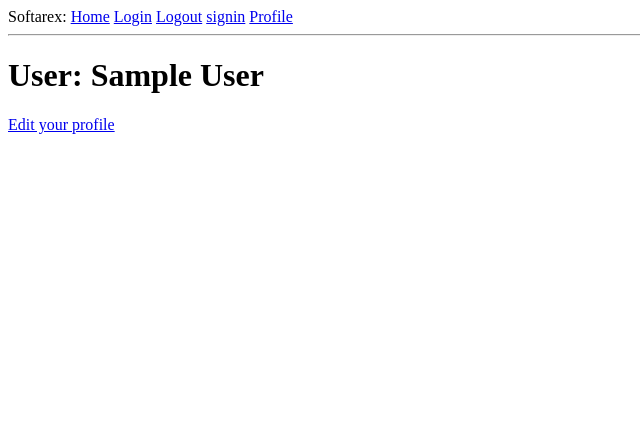
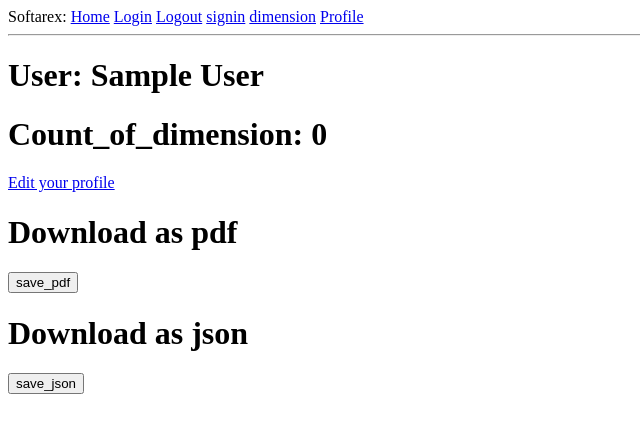
Before and after one commit to Alexeybary/softarex_application, a Flask app: a page that uses application/templates/base.html in a window 1280 px wide. Shown: the top 433 px of the page, without its empty margins (0-640 px from the left). Run offline with Flask 2, Linux system fonts and the light colour scheme; the visitor is signed in with stand-in values (Sample User, id 1); data comes from the database, SQL or seed files in the repository; parts of the project's set-up code (start-up, migrations or seed data) failed here and were passed over; some libraries are stand-ins or nearby versions.

Commit message:
softarex

```diff
--- a/application/forms.py
+++ b/application/forms.py
@@ -1,4 +1,7 @@
+import csv
+
 from flask_wtf import FlaskForm
+from flask_wtf.file import FileField, FileAllowed, FileRequired
 from wtforms import StringField, PasswordField, BooleanField, SubmitField
 from wtforms.validators import DataRequired
 from wtforms import StringField, TextAreaField, SubmitField
@@ -13,5 +16,26 @@ class LoginForm(FlaskForm):
 
 class EditProfileForm(FlaskForm):
     username = StringField('Username', validators=[DataRequired()])
-    about_me = TextAreaField('About me', validators=[Length(min=0, max=140)])
     submit = SubmitField('Submit')
+
+class DimensionForm(FlaskForm):
+    dimension= StringField('Dimension', validators=[DataRequired()])
+    submit = SubmitField('Submit')
+
+class ValidateFile(object):
+    def __call__(self, value):
+        if value is None:    # do something when None
+            return None
+class UploadForm(FlaskForm):
+    file = FileField('File')
+    dimension_name= StringField('Dimension_name', validators=[DataRequired()])
+    upload = SubmitField('upload')
+
+class DeleteForm(FlaskForm):
+    delete = SubmitField('delete')
+
+class Download_pdf(FlaskForm):
+        save_pdf = SubmitField('save_pdf')
+
+class Download_json(FlaskForm):
+    save_json=SubmitField('save_json')
--- a/application/models.py
+++ b/application/models.py
@@ -8,8 +8,9 @@ class User(UserMixin, db.Model):
     id = db.Column(db.Integer, primary_key=True)
     name = db.Column(db.String())
     password=db.Column(db.String())
+    count_of_dimension=db.Column(db.Integer,default=0)
 
-    def __init__(self, name,psw):
+    def __init__(self, name,psw,):
         self.name = name
         self.password=psw
 
@@ -21,3 +22,16 @@ class User(UserMixin, db.Model):
 @login.user_loader
 def load_user(id):
     return User.query.get(int(id))
+class Dimension(db.Model):
+    __tablename__ ='dimension'
+
+    id = db.Column(db.Integer, primary_key=True)
+    name = db.Column(db.String())
+    dimension=db.Column(db.String())
+    dimension_name=db.Column(db.String())
+    def __int__(self,name,dimension,dimension_name):
+        self.name=name
+        self.dimension=dimension
+        self.dimension_name=dimension_name
+    def __repr__(self):
+        return f"{self.name}"
--- /dev/null
+++ b/application/predictions.py
@@ -0,0 +1,51 @@
+import pickle
+import sklearn
+import pandas as pd
+
+filename = 'model_v1.pk'
+with open('/home/alexey/PycharmProjects/flaskProject/static/' + filename, 'rb') as f:
+    loaded_model = pickle.load(f)
+
+
+def check_file(file):
+    if (file == None):
+        return False
+    if (file.filename.endswith('.csv')):
+        return True
+    return False
+
+
+def make_prediction(file):
+    data = pd.read_csv(file)
+    if 'Id' in data.columns:
+        data = data.drop('Id', axis=1)
+    if 'City' in data.columns:
+        data = data.drop('City', axis=1)
+    data.fillna(value=0, inplace=True)
+    if 'Type' in data.columns:
+        data.loc[data['Type'] == 'MB', 'Type'] = 'DT'
+    else:
+        raise Exception
+    p_cols_true = ['P1', 'P2', 'P6', 'P11', 'P19', 'P20', 'P21', 'P28', 'P37']
+    for i in p_cols_true:
+        if i not in data.columns:
+            raise Exception
+    cat_cols = [i for i in list(data.columns)][1:3]
+    cat_data = data[cat_cols]
+    dummy_features = pd.get_dummies(cat_data)
+    if 'Open Date' in data.columns:
+        data['OpenDays'] = (pd.to_datetime("07/07/2022") - pd.to_datetime(data['Open Date'])).dt.days.astype('int16')
+        data['Year'] = pd.to_datetime(data['Open Date']).dt.year
+        data['Month'] = pd.to_datetime(data['Open Date']).dt.month
+        data = data.drop('Open Date', axis=1)
+    else:
+        raise Exception
+    p_data = data[p_cols_true]
+    time_data_test = data[['OpenDays', 'Year', 'Month']]
+    data = pd.concat([dummy_features, time_data_test, p_data], axis=1)
+    for element in ['City Group_Big Cities', 'City Group_Other', 'Type_FC', 'Type_IL', 'Type_DT']:
+        if element not in data.columns:
+            data[[element]] = 0
+    if data.shape[1] != 17:
+       raise Exception
+    return loaded_model.predict(data.values)
--- a/application/routes.py
+++ b/application/routes.py
@@ -1,9 +1,12 @@
 from flask import render_template, flash, redirect, url_for, request
 from flask_login import current_user, login_user, logout_user, login_required
+from sqlalchemy import update
 
 from application import app
-from application.forms import LoginForm, EditProfileForm
-from application.models import User, db
+from application.forms import LoginForm, EditProfileForm, DimensionForm, UploadForm, DeleteForm, Download_pdf, Download_json
+from application.models import User, db, Dimension
+from application.predictions import loaded_model, check_file, make_prediction
+from application.create_files import create_pdf,create_json
 
 
 @app.route('/')
@@ -12,8 +15,9 @@ def index():
     if current_user.is_authenticated:
         user = {'username': current_user.name}
     else:
-        user={'username': "anonym"}
+        user = {'username': "anonym"}
     return render_template('index.html', title='Home', user=user)
+
 
 @app.route('/login', methods=['GET', 'POST'])
 def login():
@@ -29,10 +33,14 @@ def login():
         login_user(user, remember=form.remember_me.data)
         return redirect(url_for('index'))
     return render_template('login.html', title='Sign In', form=form)
+
+
 @app.route('/logout')
 def logout():
     logout_user()
     return redirect(url_for('index'))
+
+
 @app.route('/signin', methods=['GET', 'POST'])
 def signin():
     form = LoginForm()
@@ -42,31 +50,73 @@ def signin():
             flash('This user has already signed up ')
             return redirect('/login')
         name = form.username.data
-        psw=form.password.data
+        psw = form.password.data
         new_user = User(name=name, psw=psw)
         db.session.add(new_user)
         db.session.commit()
         return redirect('/login')
     return render_template('signin.html', title='Sign In', form=form)
-@app.route('/user/<username>')
+
+
+@app.route('/user/<username>', methods=['GET', 'POST'])
 @login_required
 def user(username):
+    download_pdf=Download_pdf()
+    download_json=Download_json()
     user = User.query.filter_by(name=username).first_or_404()
-    return render_template('user.html', user=user)
+    if download_pdf.is_submitted():
+        create_pdf(user.name)
+    if download_json.is_submitted():
+        create_json(user.name)
+    return render_template('user.html', user=user,download_pdf=download_pdf,download_json=download_json)
+
 @app.route('/edit_profile', methods=['GET', 'POST'])
 @login_required
 def edit_profile():
     form = EditProfileForm()
+    delete_form = DeleteForm()
     if form.validate_on_submit():
         user = User.query.filter_by(name=form.username.data).first()
         if user is not None:
             flash('This user has already signed up ')
             return redirect(url_for('edit_profile'))
+        a = Dimension.query.filter_by(name=current_user.name)
+        for user_ in a:
+            user_.name = form.username.data
         current_user.name = form.username.data
         db.session.commit()
         flash('Your changes have been saved.')
         return redirect(url_for('edit_profile'))
     elif request.method == 'GET':
         form.username.data = current_user.name
+
+    if delete_form.is_submitted():
+        current_user.count_of_dimension = 0
+        Dimension.query.filter_by(name=current_user.name).delete()
+        db.session.commit()
     return render_template('edit_profile.html', title='Edit Profile',
-                           form=form)
+                           form=form, delete_form=delete_form)
+
+
+@app.route('/dimension', methods=['GET', 'POST'])
+@login_required
+def dimension():
+    form = UploadForm()
+    if form.is_submitted():
+        if (check_file(form.file.data)):
+            try:
+
+                predict = make_prediction(form.file.data)
+                for i in range(len(predict)):
+                    dimens = predict[i]
+                    dimension_name = form.dimension_name.data + str(i)
+                    new_dimens = Dimension(name=current_user.name, dimension=dimens, dimension_name=dimension_name)
+                    current_user.count_of_dimension += 1
+                    db.session.add(new_dimens)
+                    db.session.commit()
+                flash('file upload succesfully')
+            except:
+                flash('Invalid Data')
+    else:
+        flash('please load .csv file')
+    return render_template('dimension.html', title='To Calculate', form=form)
--- a/application/templates/base.html
+++ b/application/templates/base.html
@@ -13,9 +13,10 @@
             <a href="/login">Login</a>
             <a href="/logout">Logout</a>
             <a href="/signin">signin</a>
-
+            {% if current_user.is_authenticated %}
+            <a href="/dimension">dimension</a>
             <a href="{{ url_for('user', username=current_user.name) }}">Profile</a>
-
+             {% endif %}
         </div>
         <hr>
         {% with messages = get_flashed_messages() %}
--- a/application/templates/edit_profile.html
+++ b/application/templates/edit_profile.html
@@ -8,9 +8,12 @@
             {{ form.username.label }}<br>
             {{ form.username(size=32) }}<br>
             {% for error in form.username.errors %}
-            <span style="color: red;">[{{ error }}]</span>
             {% endfor %}
         </p>
         <p>{{ form.submit() }}</p>
     </form>
+     <form action="" method="post">
+     <h1>Delete all dimensions</h1>
+        <p>{{ delete_form.delete() }}</p>
+    </form>
 {% endblock %}
--- a/application/templates/login.html
+++ b/application/templates/login.html
@@ -12,7 +12,6 @@
             {{ form.password.label }}<br>
             {{ form.password(size=32) }}
         </p>
-        <p>{{ form.remember_me() }} {{ form.remember_me.label }}</p>
         <p>{{ form.submit() }}</p>
     </form>
 {% endblock %}
--- a/application/templates/user.html
+++ b/application/templates/user.html
@@ -2,7 +2,15 @@
 
 {% block content %}
     <h1>User: {{ user.name }}</h1>
+    <h1>Count_of_dimension: {{ user.count_of_dimension }}</h1>
     {% if user == current_user %}
             <p><a href="{{ url_for('edit_profile') }}">Edit your profile</a></p>
             {% endif %}
+     <form action="" method="post">
+     <h1>Download as pdf</h1>
+        <p>{{ download_pdf.save_pdf() }}</p>
+     <h1>Download as json</h1>
+        <p>{{ download_json.save_json() }}</p>
+
+    </form>
 {% endblock %}
```
Also changed, not shown: application/__init__.py (+16 -0 lines), application/create_files.py (added, +37 -0 lines), application/errors.py (added, +18 -0 lines), application/templates/dimension.html (added, +14 -0 lines).
